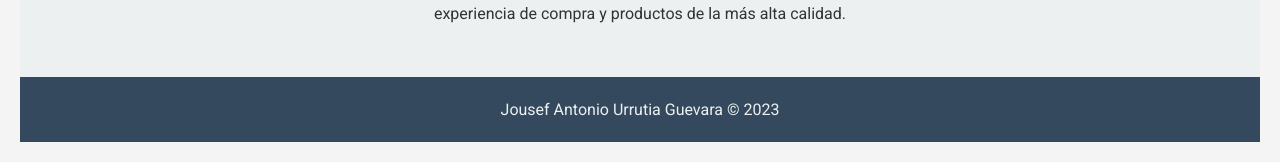
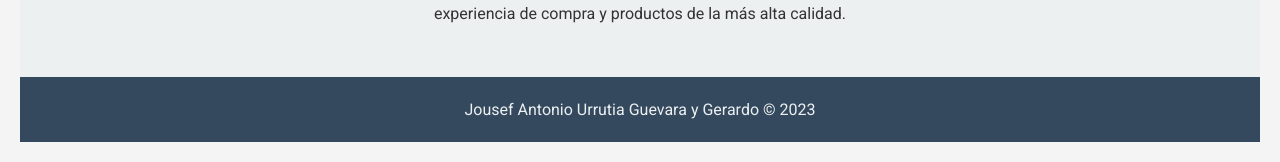
Before and after one commit to Tonyux17/proyecto, a Django app: template landing/landing/templates/landing/landing_page.html in a window 1280 px wide. Shown: the part 2714-2876 px from the top of the page. Run offline with Django 4.2, Linux system fonts and the light colour scheme; the template is opened without the code that fills it, so the values that code supplies are empty.

Commit message:
Add files via upload

```diff
--- a/landing/landing/templates/landing/landing_page.html
+++ b/landing/landing/templates/landing/landing_page.html
@@ -214,7 +214,7 @@
     </section>
 
     <footer>
-        <p>Jousef Antonio Urrutia Guevara  &copy; 2023</p>
+        <p>Jousef Antonio Urrutia Guevara y Gerardo   &copy; 2023</p>
     </footer>
 </body>
 </html>
```
